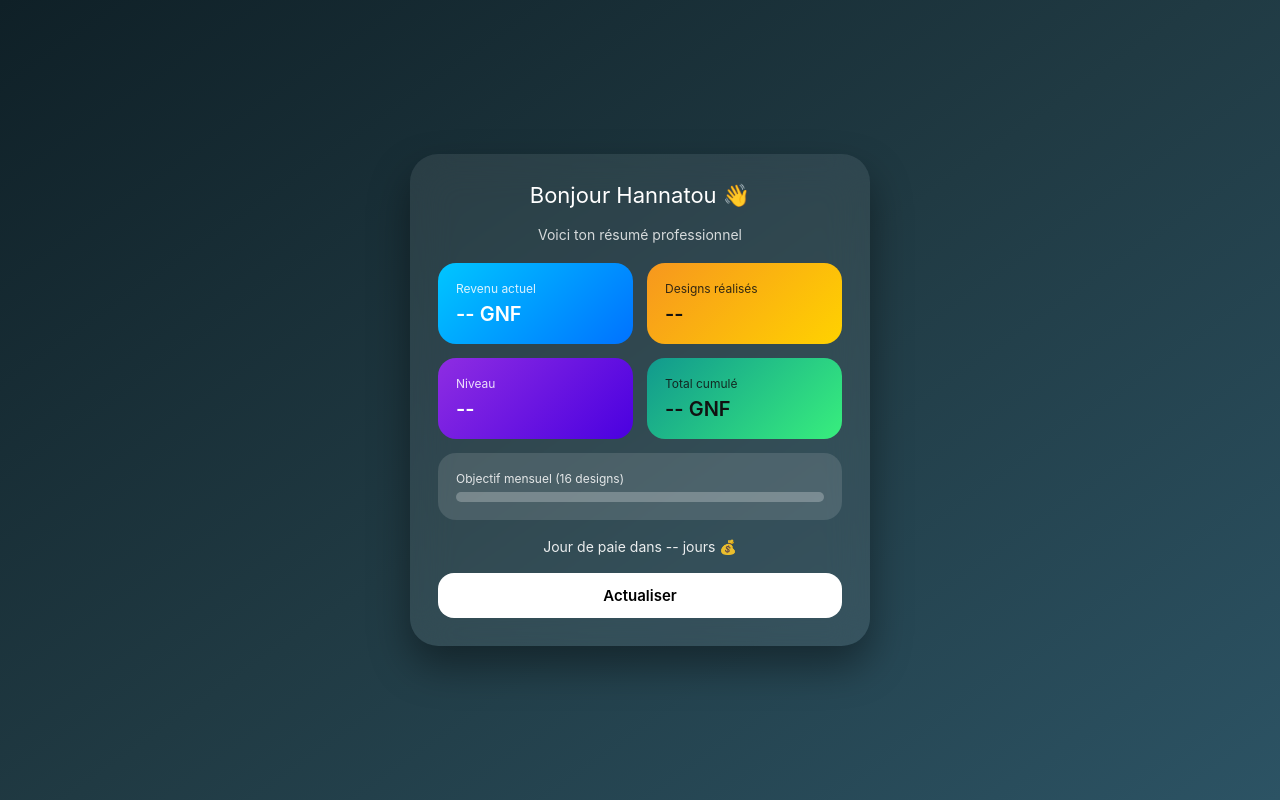
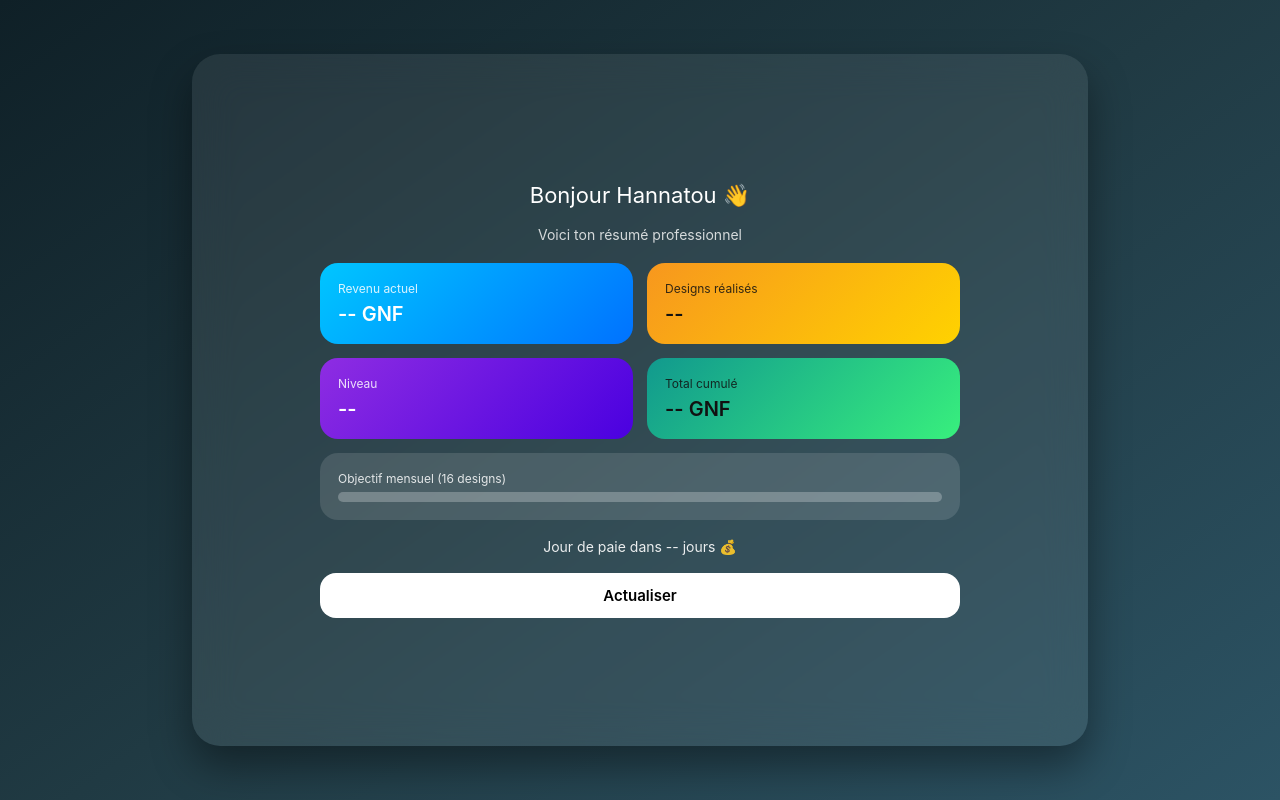
Before and after one commit to djibril-pro/hdesign, a plain HTML site: page Index.html in a window 1280 px wide. Drawn offline with Linux system fonts and the light colour scheme; no server answers.

Commit message:
Tentative de modif de la taille du contenaire

```diff
--- a/Index.html
+++ b/Index.html
@@ -23,8 +23,8 @@
 
     .container {
       width: 95%;
-      max-width: 460px;
-      padding: 28px;
+      max-width: 70%;
+      padding: 10%;
       background: rgba(255, 255, 255, 0.08);
       backdrop-filter: blur(20px);
       border-radius: 28px;
```
